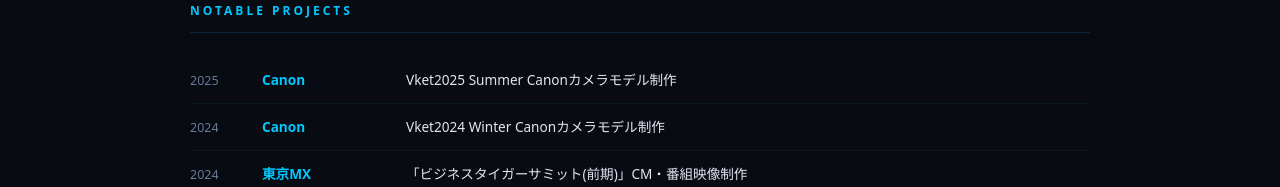
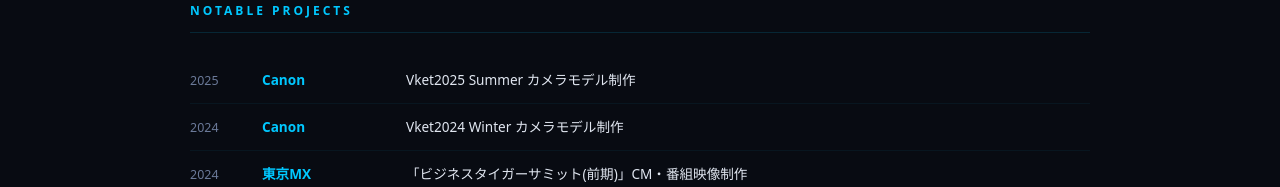
Before and after one commit to Alus444/ACM_website, a Vue app in the folder acm/: page /#/works in a window 1280 px wide. Shown: the part 296-483 px from the top of the page. Built offline with nearby package versions, Linux system fonts and the light colour scheme.

Commit message:
Restore original camera modeling descriptions

```diff
--- a/acm/src/pages/WorksPage.vue
+++ b/acm/src/pages/WorksPage.vue
@@ -43,8 +43,8 @@ const career = [
 ]
 
 const projects = [
-  { year: '2025', client: 'Canon', desc: 'Vket2025 Summer Canonカメラモデル制作' },
-  { year: '2024', client: 'Canon', desc: 'Vket2024 Winter Canonカメラモデル制作' },
+  { year: '2025', client: 'Canon', desc: 'Vket2025 Summer カメラモデル制作' },
+  { year: '2024', client: 'Canon', desc: 'Vket2024 Winter カメラモデル制作' },
   { year: '2024', client: '東京MX', desc: '「ビジネスタイガーサミット(前期)」CM・番組映像制作' },
   { year: '2024', client: '高知県北川村', desc: 'PR用動画 撮影・編集' },
   { year: '2023', client: 'YouTube', desc: 'チャンネル登録者数13万人向け動画 撮影・編集・ディレクション' },
```
